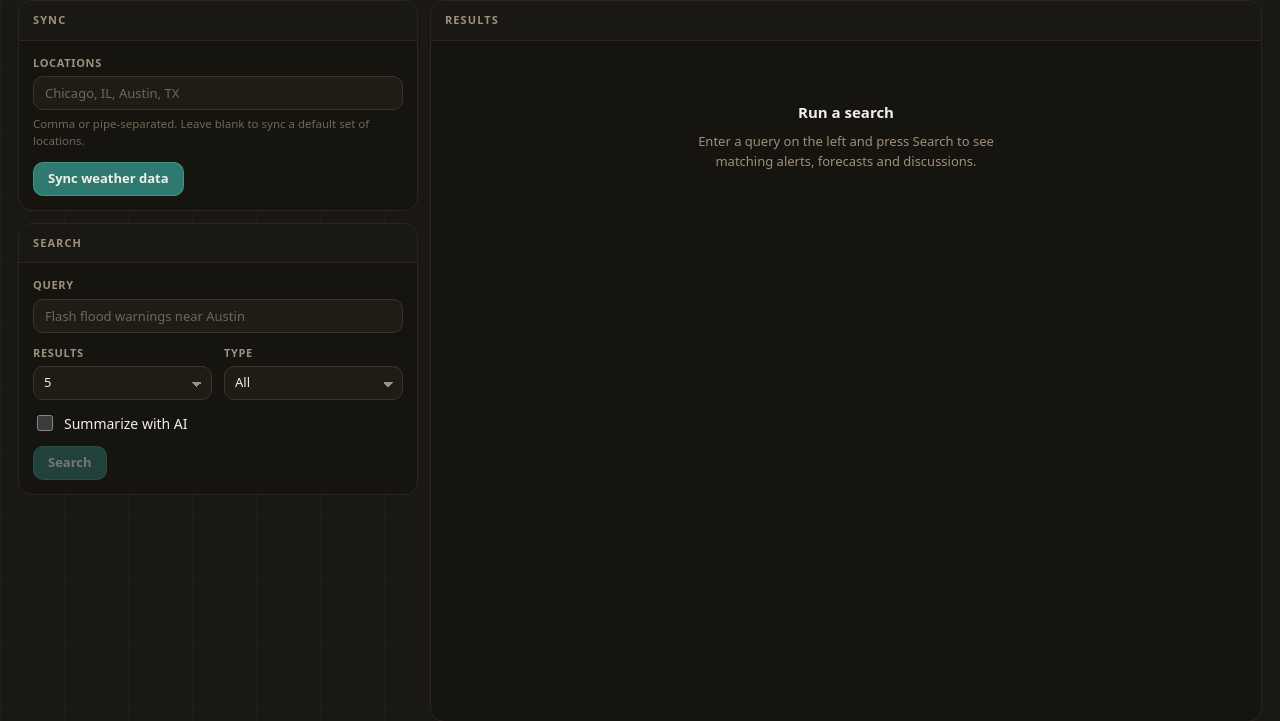
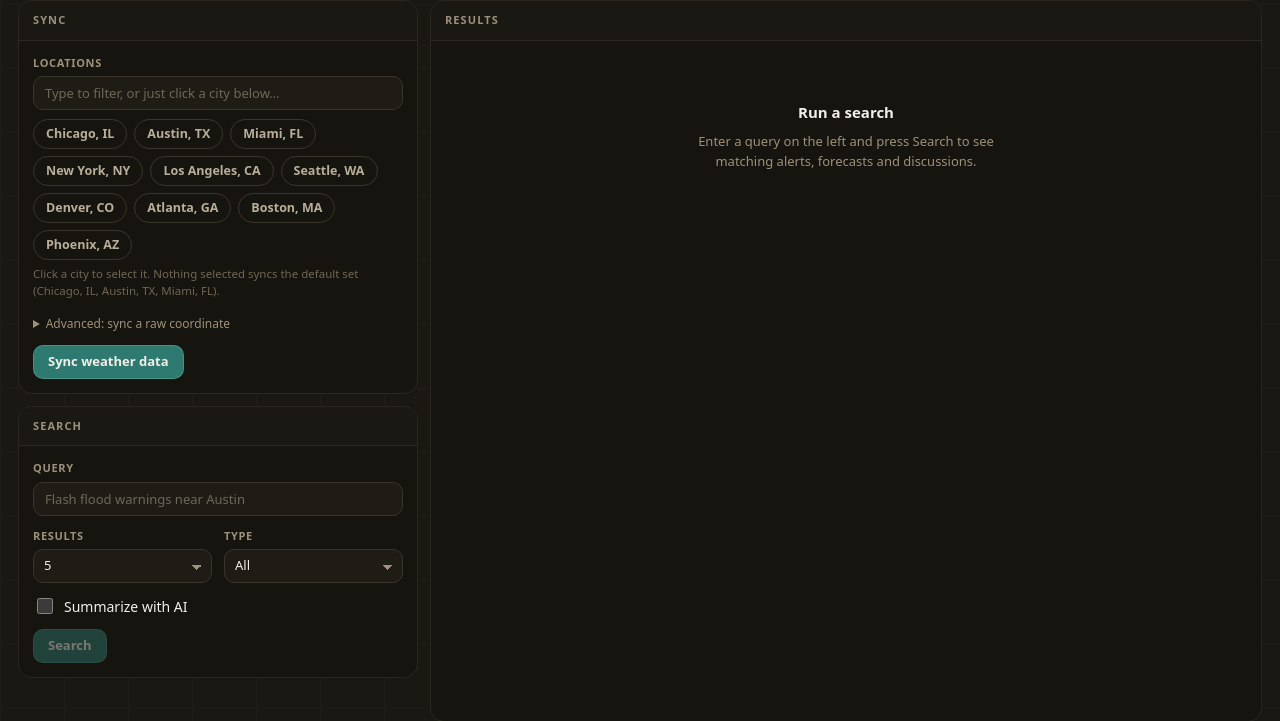
Before and after one commit to DolfusNegunda/databricks-weather-rag-app, a Flask app: page / in a window 1280 px wide. Shown: the part 60-781 px from the top of the page. Run offline with Flask 3, Linux system fonts and the light colour scheme; some libraries are stand-ins or nearby versions.

Commit message:
Replace free-text locations field with a click-to-select city grid
Real production bug, found from a screenshot of the deployed app: the
Sync panel's Locations field was free text, comma-parsed client-side
into "City, ST" pairs. Typing (or ending up with, after any edit) an
odd number of comma tokens left the last one dangling as its own
bogus location -- e.g. a lone "IL" sent to the server as if it were a
whole city, rejected with a confusing per-location error. Confirmed by
actually running parseLocations() in node against the exact string
from the screenshot before touching anything, rather than eyeballing
the logic and guessing.

The list of valid locations was never actually unbounded or unknown --
weather_client.LOCATIONS is 10 fixed strings the server already has in
full. That makes free-text parsing the wrong tool for the job
entirely, not a parser to patch. New GET /api/locations exposes that
same list (plus the configured default set) as JSON, and the UI now
renders it as a row of toggle buttons: click a city to select it, type
in the filter box to narrow the row down, done. A click can only ever
produce one of the exact strings the server already resolves, so the
whole class of parsing bug is gone by construction, not by a smarter
regex.

Kept a secondary "Advanced: sync a raw coordinate" affordance for a
lat/lon pair not in the fixed list, since the backend already supports
that path and it would otherwise be lost.

scripts/check_api.py grew four things: coverage for /api/locations
itself, a template/JS id cross-check (every element app.js references
by id now provably exists in templates/index.html, verified by hand
first), an innerHTML/outerHTML guard, and an explicit assertion that
the removed parseLocations() function stays removed -- so this bug
class has a regression guard now, not just a fix. 85 checks, up from
76, still green; check_sql.py unaffected (14, unchanged) since the new
endpoint is a static list with no SQL involved.

Booted the app locally and hit both / and the new /api/locations for
real rather than trusting the markup by inspection.

```diff
--- a/app.py
+++ b/app.py
@@ -112,6 +112,30 @@ def healthz():
 @app.route("/")
 def index():
     return render_template("index.html")
+
+
+@app.route("/api/locations", methods=["GET"])
+def list_locations():
+    """The known city list, for the UI's location picker.
+
+    Exists so the frontend never hardcodes a second copy of
+    weather_client.LOCATIONS that could drift out of sync with the one
+    resolve_location() actually checks against -- there is exactly one
+    source of truth for "what location strings actually work," and this
+    just exposes it as JSON.
+    """
+    return jsonify(
+        {
+            "locations": list(weather_client.LOCATIONS.keys()),
+            "default_locations": [
+                loc.strip()
+                for loc in os.environ.get(
+                    "WEATHER_DEFAULT_LOCATIONS", "Chicago, IL|Austin, TX|Miami, FL"
+                ).split("|")
+                if loc.strip()
+            ],
+        }
+    )
 
 
 # --------------------------------------------------------------------------
--- a/static/css/app.css
+++ b/static/css/app.css
@@ -972,3 +972,67 @@ code {
   color: var(--tan-300);
   font-variant-numeric: tabular-nums;
 }
+
+/* ----------------------------------------------------- location picker ---- */
+/* A toggle-button grid, not a free-text comma-parsed field. The location list
+   is small, fixed and known in full up front (weather_client.LOCATIONS via
+   GET /api/locations) -- that makes it a pick-from-a-list problem, not a
+   parsing problem, and a toggle grid shows every option at once (no typing
+   required) while the filter input above it narrows the grid down for
+   anyone who'd rather type. This also removes the "odd number of comma
+   tokens leaves the last one dangling as its own bogus location" bug that
+   came with the free-text version -- a click can only ever produce one of
+   the exact strings the server already knows how to resolve. */
+.citygrid {
+  display: flex;
+  flex-wrap: wrap;
+  gap: 7px;
+  margin-top: 4px;
+}
+
+.city-btn {
+  display: inline-flex;
+  align-items: center;
+  gap: 6px;
+  height: 30px;
+  padding: 0 12px;
+  border: 1px solid var(--line-strong);
+  border-radius: 999px;
+  background: transparent;
+  color: var(--tan-300);
+  font-size: 12.5px;
+  font-weight: 550;
+  cursor: pointer;
+  transition: background 120ms var(--ease), border-color 120ms var(--ease), color 120ms var(--ease);
+}
+.city-btn:hover { border-color: var(--teal-600); color: var(--cream); }
+.city-btn.is-selected {
+  border-color: var(--teal-600);
+  background: color-mix(in srgb, var(--teal-600) 22%, var(--ink-750));
+  color: var(--cream);
+}
+.city-btn__check {
+  display: inline-flex;
+  color: var(--teal-400);
+  font-size: 11px;
+}
+.city-btn.is-custom { border-style: dashed; }
+
+.citygrid__empty {
+  font-size: 12.5px;
+  color: var(--tan-700);
+  padding: 4px 2px;
+}
+
+.advanced {
+  margin-top: 10px;
+}
+.advanced summary {
+  font-size: 12px;
+  color: var(--tan-500);
+  cursor: pointer;
+  user-select: none;
+}
+.advanced summary:hover { color: var(--cream); }
+.advanced[open] summary { color: var(--tan-300); margin-bottom: 8px; }
+.advanced .field-row { margin-top: 8px; margin-bottom: 8px; }
--- a/static/js/app.js
+++ b/static/js/app.js
@@ -3,7 +3,13 @@
 (function () {
   var els = {
     syncForm: document.getElementById("sync-form"),
-    syncLocations: document.getElementById("sync-locations"),
+    locationFilter: document.getElementById("location-filter"),
+    cityGrid: document.getElementById("city-grid"),
+    defaultLocationsList: document.getElementById("default-locations-list"),
+    customLat: document.getElementById("custom-lat"),
+    customLon: document.getElementById("custom-lon"),
+    customAdd: document.getElementById("custom-add"),
+    customError: document.getElementById("custom-error"),
     syncSubmit: document.getElementById("sync-submit"),
     syncSpinner: document.getElementById("sync-spinner"),
     syncSubmitLabel: document.getElementById("sync-submit-label"),
@@ -37,13 +43,140 @@
     discussion: "badge--seed",
   };
 
+  // ----------------------------------------------------- location picker --
+
+  var locationState = {
+    known: [],           // every city the server will recognize by name
+    defaults: [],         // what /weather/sync uses when nothing is selected
+    selected: [],          // known cities the user has clicked on
+    custom: [],            // "lat,lon" strings added via the Advanced panel
+  };
+
   init();
 
   function init() {
     els.syncForm.addEventListener("submit", onSyncSubmit);
+    els.locationFilter.addEventListener("input", function () {
+      renderCityGrid();
+    });
+    els.customAdd.addEventListener("click", onAddCustomCoordinate);
     els.searchForm.addEventListener("submit", onSearchSubmit);
     els.searchQuery.addEventListener("input", onQueryInput);
     updateSearchButtonEnabled();
+    loadLocations();
+  }
+
+  async function loadLocations() {
+    try {
+      var res = await fetch("/api/locations");
+      var data = await safeJson(res);
+      if (!res.ok || !data) {
+        throw new Error(errorMessageFrom(data, res));
+      }
+      locationState.known = Array.isArray(data.locations) ? data.locations : [];
+      locationState.defaults = Array.isArray(data.default_locations) ? data.default_locations : [];
+    } catch (err) {
+      // The city grid is a convenience over free text, not a hard
+      // dependency -- if the list can't be fetched, fall back to an empty
+      // grid (the server still accepts a blank sync, using its own default)
+      // rather than blocking the form on a failed GET.
+      locationState.known = [];
+      locationState.defaults = [];
+    }
+    els.defaultLocationsList.textContent = locationState.defaults.length
+      ? locationState.defaults.join(", ")
+      : "a preset few";
+    renderCityGrid();
+  }
+
+  function renderCityGrid() {
+    var filter = els.locationFilter.value.trim().toLowerCase();
+    var matches = locationState.known.filter(function (city) {
+      return !filter || city.toLowerCase().indexOf(filter) !== -1;
+    });
+
+    var buttons = matches.map(function (city) {
+      return buildCityButton(city, locationState.selected.indexOf(city) !== -1, false);
+    });
+
+    locationState.custom.forEach(function (coord) {
+      buttons.push(buildCityButton(coord, true, true));
+    });
+
+    if (!buttons.length) {
+      var empty = document.createElement("span");
+      empty.className = "citygrid__empty";
+      empty.textContent = locationState.known.length
+        ? "No city matches “" + els.locationFilter.value.trim() + "”."
+        : "Could not load the location list -- leave everything unselected to sync the defaults.";
+      els.cityGrid.replaceChildren(empty);
+      return;
+    }
+
+    els.cityGrid.replaceChildren(...buttons);
+  }
+
+  function buildCityButton(label, isSelected, isCustom) {
+    var button = document.createElement("button");
+    button.type = "button";
+    button.className = "city-btn" + (isSelected ? " is-selected" : "") + (isCustom ? " is-custom" : "");
+    button.setAttribute("aria-pressed", String(isSelected));
+
+    if (isSelected) {
+      var check = document.createElement("span");
+      check.className = "city-btn__check";
+      check.textContent = "✓";
+      button.appendChild(check);
+    }
+    button.appendChild(document.createTextNode(label));
+
+    button.addEventListener("click", function () {
+      if (isCustom) {
+        locationState.custom = locationState.custom.filter(function (c) { return c !== label; });
+      } else {
+        toggleSelected(label);
+      }
+      renderCityGrid();
+    });
+    return button;
+  }
+
+  function toggleSelected(city) {
+    var index = locationState.selected.indexOf(city);
+    if (index === -1) {
+      locationState.selected.push(city);
+    } else {
+      locationState.selected.splice(index, 1);
+    }
+  }
+
+  function onAddCustomCoordinate() {
+    els.customError.hidden = true;
+    var lat = parseFloat(els.customLat.value);
+    var lon = parseFloat(els.customLon.value);
+
+    if (!els.customLat.value.trim() || !els.customLon.value.trim() || isNaN(lat) || isNaN(lon)) {
+      els.customError.textContent = "Enter both a latitude and a longitude as numbers.";
+      els.customError.hidden = false;
+      return;
+    }
+    if (lat < -90 || lat > 90 || lon < -180 || lon > 180) {
+      els.customError.textContent = "Latitude must be -90 to 90, longitude -180 to 180.";
+      els.customError.hidden = false;
+      return;
+    }
+
+    var coord = lat + "," + lon;
+    if (locationState.custom.indexOf(coord) === -1) {
+      locationState.custom.push(coord);
+    }
+    els.customLat.value = "";
+    els.customLon.value = "";
+    renderCityGrid();
+  }
+
+  function selectedLocations() {
+    return locationState.selected.concat(locationState.custom);
   }
 
   // ------------------------------------------------------------ helpers ----
@@ -77,47 +210,12 @@
     el.replaceChildren();
   }
 
-  // -------------------------------------------------------- sync locations --
-
-  // Each location is itself a comma-formatted "City, ST" pair matched
-  // verbatim against a lookup table server-side, so a literal split on every
-  // comma would shred "Chicago, IL" into "Chicago" and "IL" and neither
-  // would resolve. When the field has no "|", pair consecutive comma tokens
-  // back into two-part locations instead -- this reads "Chicago, IL, Austin,
-  // TX" (comma-only) the same way as "Chicago, IL|Austin, TX" (pipe) while
-  // still handling a bare "lat,lon" pair correctly either way.
-  function parseLocations(raw) {
-    var text = (raw || "").trim();
-    if (!text) {
-      return [];
-    }
-    if (text.indexOf("|") !== -1) {
-      return text
-        .split("|")
-        .map(function (s) { return s.trim(); })
-        .filter(Boolean);
-    }
-    var tokens = text
-      .split(",")
-      .map(function (s) { return s.trim(); })
-      .filter(Boolean);
-    var locations = [];
-    for (var i = 0; i < tokens.length; i += 2) {
-      if (i + 1 < tokens.length) {
-        locations.push(tokens[i] + ", " + tokens[i + 1]);
-      } else {
-        locations.push(tokens[i]);
-      }
-    }
-    return locations;
-  }
-
   // ------------------------------------------------------------------ sync --
 
   async function onSyncSubmit(event) {
     event.preventDefault();
 
-    var locations = parseLocations(els.syncLocations.value);
+    var locations = selectedLocations();
 
     setButtonLoading(els.syncSubmit, els.syncSpinner, els.syncSubmitLabel, true, "Sync weather data", "Syncing…");
     hideSyncStatus();
--- a/templates/index.html
+++ b/templates/index.html
@@ -28,9 +28,24 @@
           <div class="pane__scroll">
             <form class="form" id="sync-form">
               <div class="field">
-                <label class="field__label" for="sync-locations">Locations</label>
-                <input type="text" id="sync-locations" placeholder="Chicago, IL, Austin, TX">
-                <p class="field__hint">Comma or pipe-separated. Leave blank to sync a default set of locations.</p>
+                <span class="field__label">Locations</span>
+                <input type="text" id="location-filter" autocomplete="off" spellcheck="false"
+                       placeholder="Type to filter, or just click a city below&hellip;">
+                <div class="citygrid" id="city-grid" role="group" aria-label="Locations to sync"></div>
+                <p class="field__hint" id="location-hint">
+                  Click a city to select it. Nothing selected syncs the default set
+                  (<span id="default-locations-list"></span>).
+                </p>
+
+                <details class="advanced">
+                  <summary>Advanced: sync a raw coordinate</summary>
+                  <div class="field-row">
+                    <input type="text" id="custom-lat" inputmode="decimal" placeholder="Latitude, e.g. 41.88">
+                    <input type="text" id="custom-lon" inputmode="decimal" placeholder="Longitude, e.g. -87.63">
+                  </div>
+                  <button type="button" class="btn btn--ghost btn--sm" id="custom-add">Add coordinate</button>
+                  <span class="field__error" id="custom-error" hidden></span>
+                </details>
               </div>
               <div class="form__actions">
                 <button type="submit" class="btn btn--primary" id="sync-submit">
```
Also changed, not shown: scripts/check_api.py (+61 -0 lines), README.md, README_WEATHER.md.
